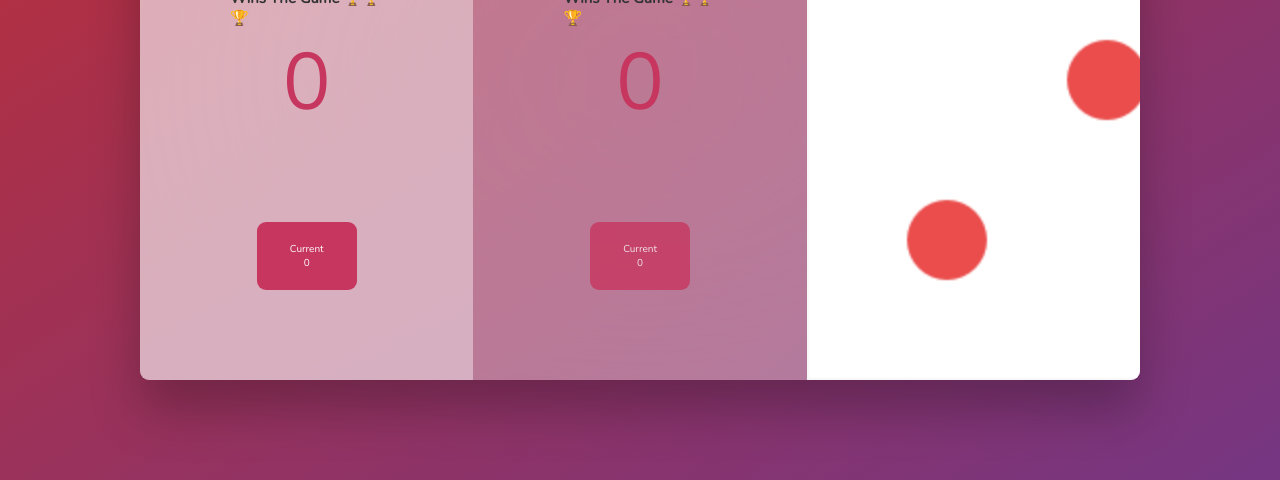
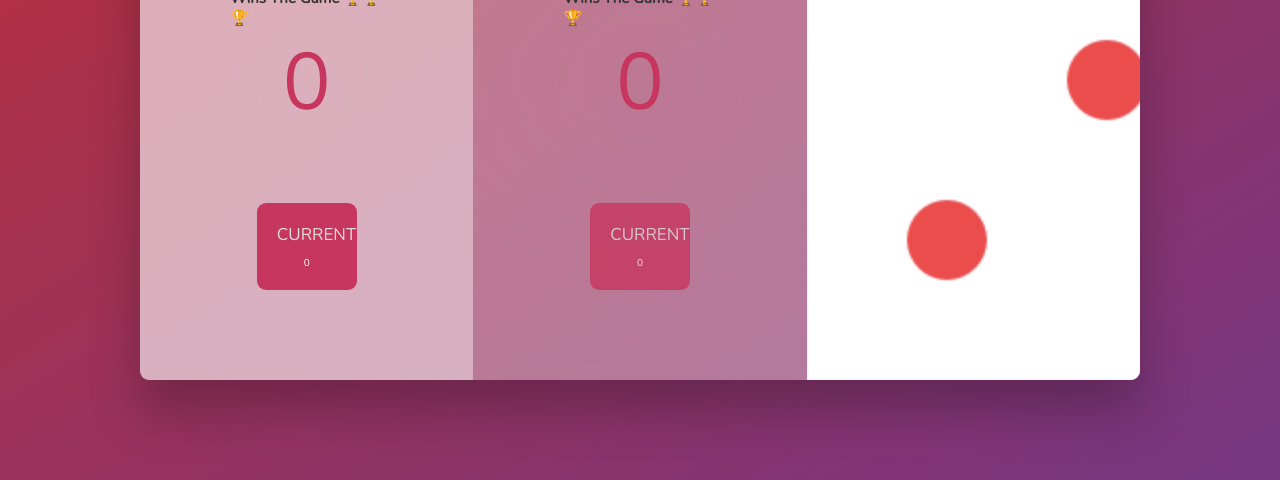
Before and after one commit to mahbub-ul-islam/Pig-Game, a plain HTML site: page index.html in a window 1280 px wide. Shown: the part 320-800 px from the top of the page. Drawn offline with nearby package versions, Linux system fonts and the light colour scheme.

Commit message:
Update style.css

```diff
--- a/style.css
+++ b/style.css
@@ -87,3 +87,10 @@ main {
     text-align: center;
     transition: all 0.75s;
 }
+
+.current-label {
+    text-transform: uppercase;
+    margin-bottom: 1rem;
+    font-size: 1.7rem;
+    color: #ddd;
+}
```
